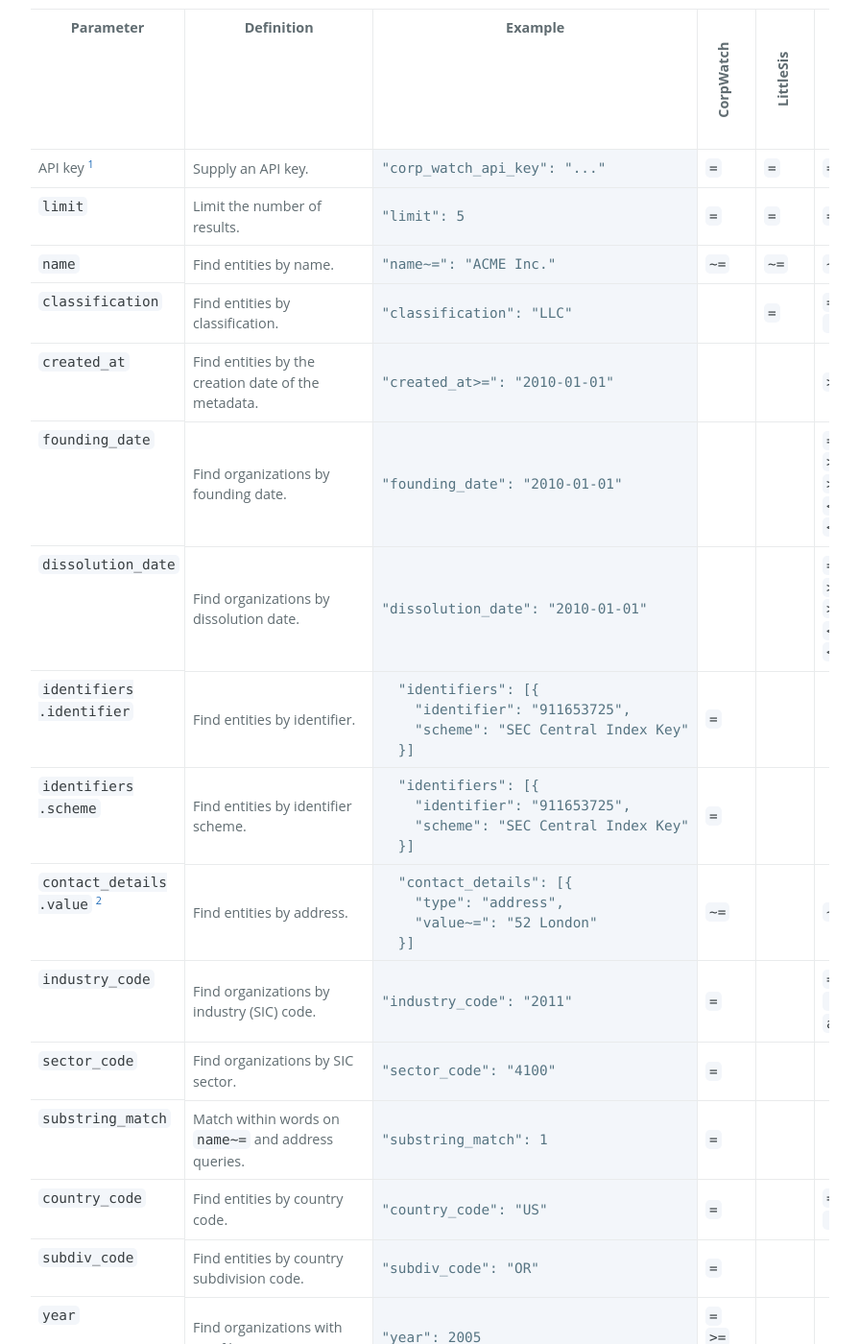
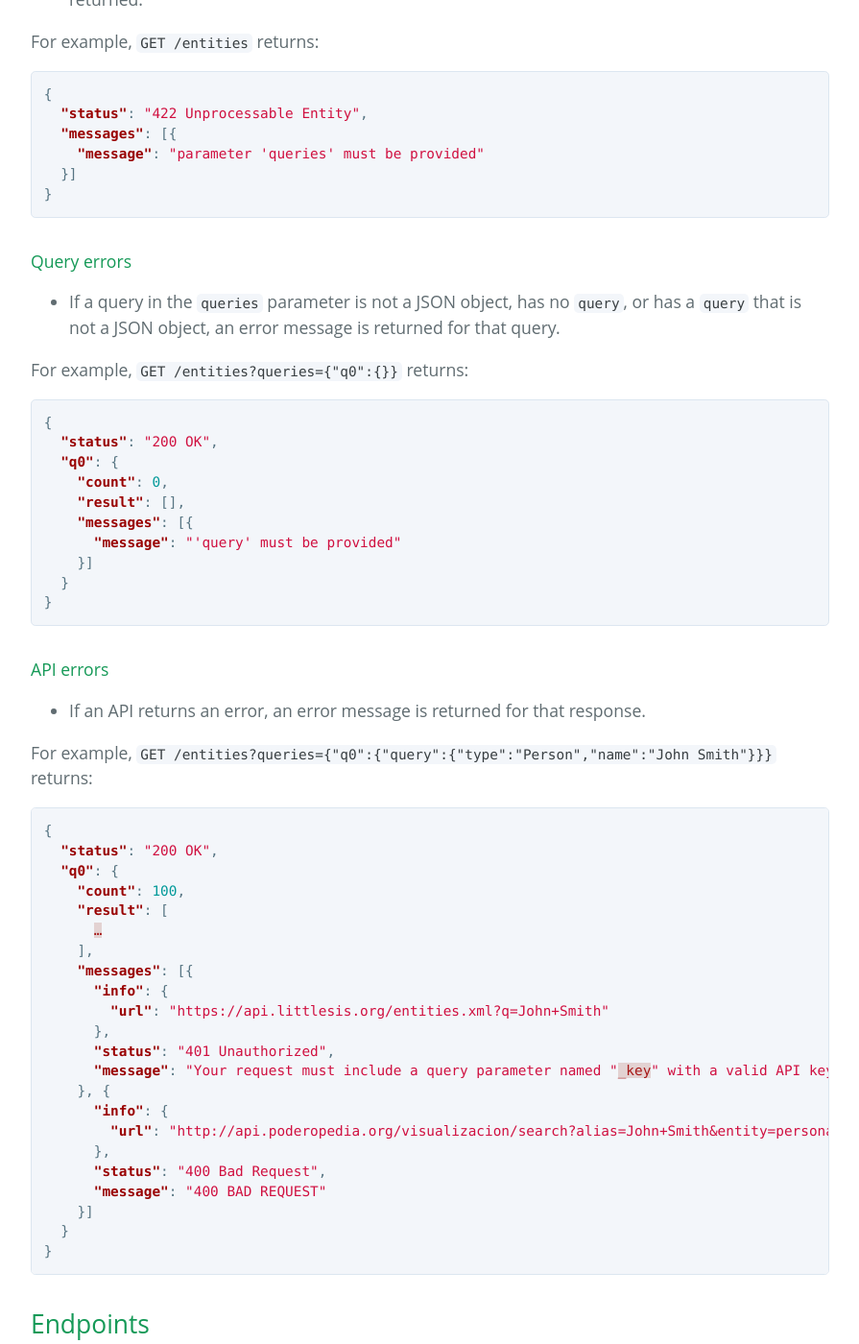
Before and after one commit to influencemapping/whos_got_dirt-server, a Jekyll site: the page built from index.md, in a window 1280 px wide and 1400 px high, scrolled down 4263 px. Shown: the whole window at 96% size, without its empty margins (192-1087 px from the left). Built offline with Jekyll 4.4.1, drawn with Linux system fonts in a browser that asks for light colours; Markdown is read by kramdown in place of the engine named in the settings; some of the changed text lies outside the part shown.

Commit message:
add docs for errors

````diff
--- a/index.md
+++ b/index.md
@@ -13,6 +13,10 @@
   1. [API terms & conditions](#api-terms-and-conditions)
 1. [Usage](#usage)
   1. [Query format](#query-format)
+  1. [Error handling](#error-handling)
+    1. [Request errors](#request-errors)
+    1. [Query errors](#query-errors)
+    1. [API errors](#api-errors)
 1. [Endpoints](#endpoints)
   1. [Entities](#entities)
       1. [Ruby example](#entities-example-ruby)
@@ -151,6 +155,77 @@
 **If a parameter or operator is unsupported, it is silently ignored** ([issue #1](https://github.com/influencemapping/whos_got_dirt-server/issues/1)).
 
 
+<h3 id="error-handling">Error handling</h3>
+
+Errors may occur at the **request**, **query** or **response** level.
+
+<h4 id="request-errors">Request errors</h4>
+
+* If the `queries` parameter is invalid JSON, a `400 Bad Request` is returned.
+* If the `queries` parameter is missing, blank, or not a JSON object, a `422 Unprocessable Entity` is returned.
+
+For example, [`GET /entities`](https://whosgotdirt.herokuapp.com/entities) returns:
+
+```json
+{
+  "status": "422 Unprocessable Entity",
+  "messages": [{
+    "message": "parameter 'queries' must be provided"
+  }]
+}
+```
+
+<h4 id="query-errors">Query errors</h4>
+
+* If a query in the `queries` parameter is not a JSON object, has no `query`, or has a `query` that is not a JSON object, an error message is returned for that query.
+
+For example, [`GET /entities?queries={"q0":{}}`](http://whosgotdirt.herokuapp.com/entities?queries={"q0":{}}) returns:
+
+```json
+{
+  "status": "200 OK",
+  "q0": {
+    "count": 0,
+    "result": [],
+    "messages": [{
+      "message": "'query' must be provided"
+    }]
+  }
+}
+```
+
+<h4 id="api-errors">API errors</h4>
+
+* If an API returns an error, an error message is returned for that response.
+
+For example, [`GET /entities?queries={"q0":{"query":{"type":"Person","name":"John Smith"}}}`](http://whosgotdirt.herokuapp.com/entities?queries={"q0":{"query":{"type":"Person","name":"John Smith"}}}) returns:
+
+```json
+{
+  "status": "200 OK",
+  "q0": {
+    "count": 100,
+    "result": [
+      …
+    ],
+    "messages": [{
+      "info": {
+        "url": "https://api.littlesis.org/entities.xml?q=John+Smith"
+      },
+      "status": "401 Unauthorized",
+      "message": "Your request must include a query parameter named "_key" with a valid API key value. To obtain an API key, visit http://api.littlesis.org/register."
+    }, {
+      "info": {
+        "url": "http://api.poderopedia.org/visualizacion/search?alias=John+Smith&entity=persona"
+      },
+      "status": "400 Bad Request",
+      "message": "400 BAD REQUEST"
+    }]
+  }
+}
+```
+
+
 <h2 id="endpoints">Endpoints</h2>
 
 <h3 id="entities">Entities</h3>
@@ -206,4 +281,4 @@
 * Does not support [MQL Read](https://developers.google.com/freebase/v1/mqlread) parameters other than `query`.
 * Does not support [MQL directives](http://wiki.freebase.com/wiki/MQL_directives) other than `limit`; instead of [counting results](https://developers.google.com/freebase/mql/ch03#countingresults), returns a new `count` field at the same level as the `result` field.
 * Does not support [asking for values](https://developers.google.com/freebase/mql/ch03#reviewvaluequeries) or [wildcards](https://developers.google.com/freebase/mql/ch03#wildcards); instead returns all fields.
-* Does not return `status` or `code` fields at the query or response levels, because it would need to report the status of many API responses [#2](https://github.com/influencemapping/whos_got_dirt-server/issues/2).
+* Does not return a `status` field at the query level, because it would need to report the status of many responses. Does not return a `code` field.
````
